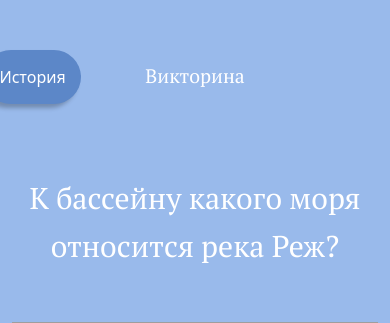
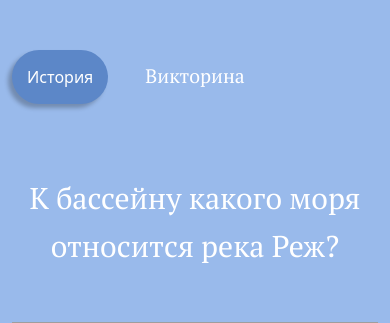
Before and after one commit to Buskervil/Rezh, a Django app: page /victorina/ in a window 390 px wide. Shown: the part 180-503 px from the top of the page. Run offline with Django 4.2, Linux system fonts and the light colour scheme; grey boxes are pictures that could not be loaded.

Commit message:
еще небольшие доработки: - адаптив баллов в викторине - пршлось скрыть кнопки перемотки каруселей

```diff
--- a/RezhPrj/RezhApp/static/styles/main.css
+++ b/RezhPrj/RezhApp/static/styles/main.css
@@ -377,7 +377,7 @@ body {
 }
 
 .block__carousel {
-    height: 310px;
+    height: 400px;
 }
 
 .block__cart {
--- a/RezhPrj/RezhApp/static/styles/media.css
+++ b/RezhPrj/RezhApp/static/styles/media.css
@@ -4,6 +4,7 @@
         font-weight: 800;
         font-size: 7vw;
     }
+
     .block__header {
         font-weight: 400;
         font-size: 5vw;
@@ -16,39 +17,50 @@
         font-weight: 900;
         font-size: 7vw;
     }
+
     .intro__video-wraper {
         height: 800px;
     }
+
     .intro {
         height: 800px;
     }
+
     .block {
         height: 750px;
     }
+
     .block__header-row {
         margin-bottom: 70px;
     }
+
     .sight__header {
         font-size: 4vw;
         line-height: 40px;
     }
+
     .back-arrow {
         background-size: 35px;
     }
+
     .block__header-row {
         margin-bottom: 70px;
     }
-    .header__nav{
+
+    .header__nav {
         display: none;
     }
-    .burger-container{
+
+    .burger-container {
         display: block;
     }
 }
 
 @media (max-device-width:650px) {
+
     .slick-prev::before,
-    .slick-next::before{
+    .slick-next::before,
+    .slick-arrow {
         display: none;
     }
 }
@@ -57,9 +69,11 @@
     .history__cart {
         height: 350px;
     }
+
     .block__header-row {
         margin-bottom: 60px;
     }
+
     .intro__header {
         font-size: 6vw;
         font-weight: 800;
@@ -73,17 +87,21 @@
         font-size: 8vw;
 
     }
+
     .intro__video-wraper {
         height: 800px;
     }
+
     .block__header {
         font-weight: 400;
         font-size: 6vw;
     }
-    .block__header-row{
+
+    .block__header-row {
         padding-top: 130px;
         margin-bottom: 50px;
     }
+
     .back-arrow {
         background-size: 25px;
     }
--- a/RezhPrj/RezhApp/templates/RezhApp/victorina.html
+++ b/RezhPrj/RezhApp/templates/RezhApp/victorina.html
@@ -7,14 +7,14 @@
 <div class="vic-intro">
     <div class="container">
         <div class="row block__header-row">
-            <div class="col-2">
-                <div class="d-flex h-100 justify-content-center align-items-center">
+            <div class="col-lg-2 col-4">
+                <div class="d-flex h-100 justify-content-start align-items-center">
                     <a class="hi-radius-btn" href="/#history">
                         История
                     </a>
                 </div>
             </div>
-            <div class="col-8">
+            <div class="col-lg-8 col-4">
                 <div class="d-flex h-100 justify-content-center align-items-center">
                     <h1 class="vic-intro__header block__header">Викторина</h1>
                 </div>
@@ -60,7 +60,7 @@
         </div>
         <div class="row">
             <div class="quiz__footer">
-                <div class="low-radius col-2 offset-5" id="pages">0 / 0</div>
+                <div class="low-radius col-md-2 offset-md-5 col-4  offset-4" id="pages">0 / 0</div>
             </div>
         </div>
     </div>
--- a/RezhPrj/RezhApp/templates/includes/histiories.html
+++ b/RezhPrj/RezhApp/templates/includes/histiories.html
@@ -1,14 +1,14 @@
 <div id="history" class="block history scroll-reveal opacity-start">
     <div class="container">
         <div class="row block__header-row">
-            <div class="col-2">
-                <div class="d-flex h-100 justify-content-center align-items-center">
+            <div class="col-lg-2 col-4">
+                <div class="d-flex h-100 justify-content-start align-items-center">
                     <a class="hi-radius-btn" href="/victorina">
                         Викторина
                     </a>
                 </div>
             </div>
-            <div class="col-8">
+            <div class="col-lg-8 col-4">
                 <div class="d-flex h-100 justify-content-center align-items-center">
                     <h2 class="block__header">История</h2>
                 </div>
--- a/RezhPrj/RezhApp/templates/includes/jobs.html
+++ b/RezhPrj/RezhApp/templates/includes/jobs.html
@@ -6,7 +6,7 @@
         </div>
         <div class="jobs__carts row">
             <div class="col">
-                <div class="block__carousel">
+                <div class="block__carousel overflow-hidden">
                     {% for job in jobs %}
                     <div class="col-3">
                         <a href="{% url 'job_page' id=job.id %}" class="job-link">
--- a/RezhPrj/RezhApp/templates/includes/sights.html
+++ b/RezhPrj/RezhApp/templates/includes/sights.html
@@ -7,7 +7,7 @@
             </div>
         </div>
         <div class="row">
-            <div class="col carouserl-wraper">
+            <div class="col carouserl-wraper overflow-hidden">
                 <div class="block__carousel">
                     {% for sight in sights%}
                     <div class="block__cart">
```
Also changed, not shown: RezhPrj/RezhApp/templates/includes/productions.html (+1 -12 lines).
